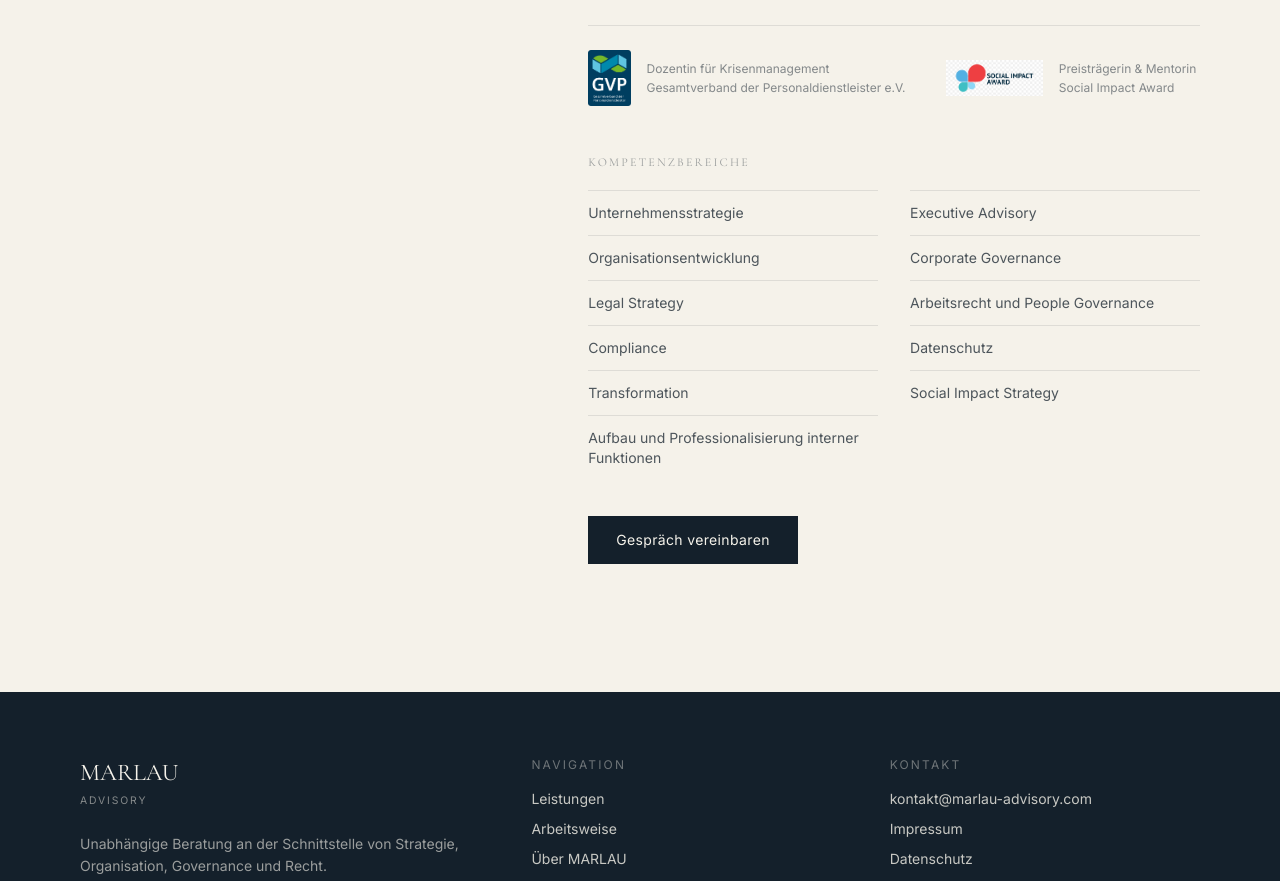
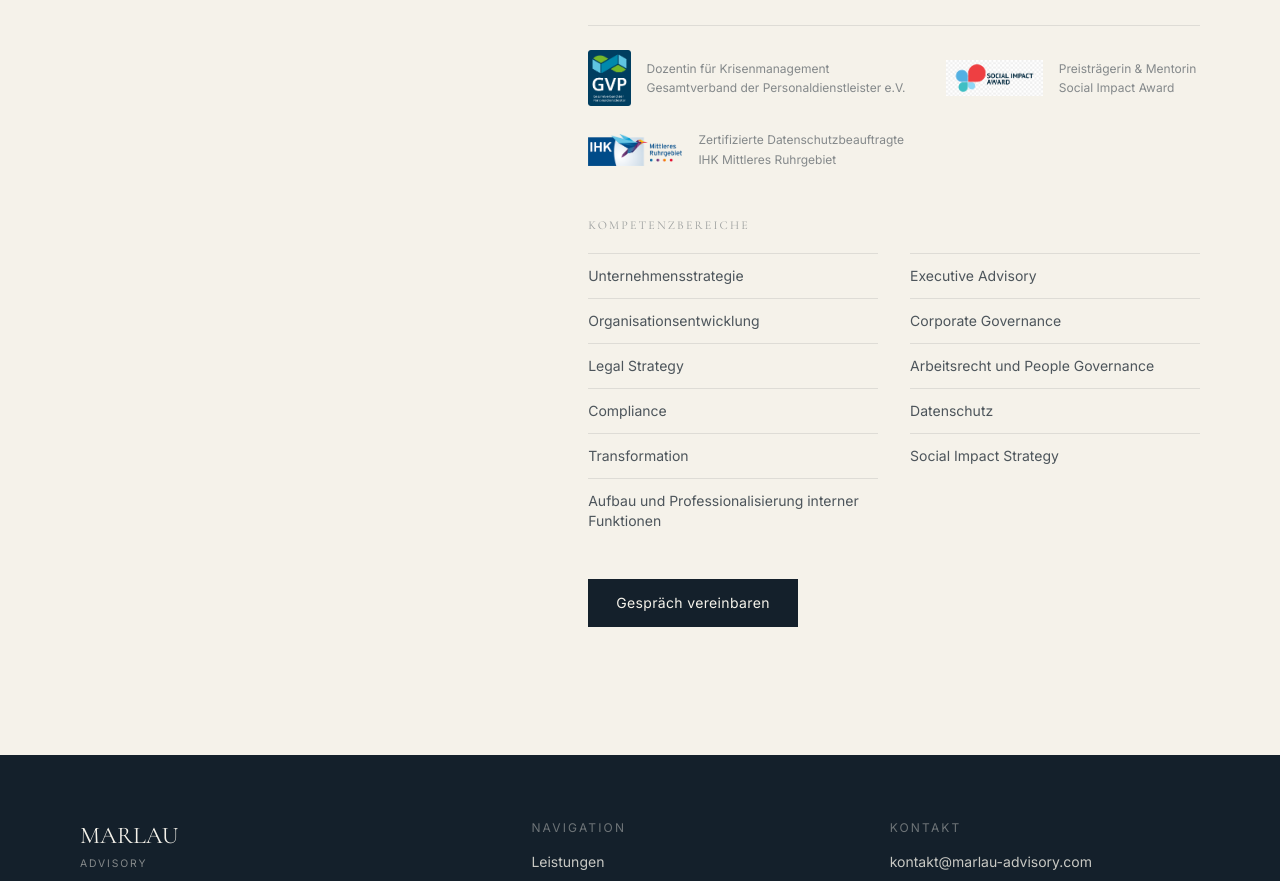
Before and after one commit to minalaura/marlau, a Next.js app: page /gruenderin in a window 1280 px wide. Shown: the part 880-1761 px from the top of the page. Built offline with nearby package versions, Linux system fonts and the light colour scheme.

Commit message:
feat: IHK-Logo zur Datenschutzbeauftragten-Zertifizierung ergänzen

```diff
--- a/src/app/gruenderin/page.tsx
+++ b/src/app/gruenderin/page.tsx
@@ -112,6 +112,20 @@ export default function GruenderinPage() {
                   Social Impact Award
                 </p>
               </div>
+              <div className="flex items-center gap-4">
+                <Image
+                  src="/IHK-Mittleres-Ruhrgebiet.png"
+                  alt="IHK Mittleres Ruhrgebiet"
+                  width={160}
+                  height={56}
+                  className="h-8 w-auto"
+                />
+                <p className="text-xs leading-relaxed text-navy/50">
+                  Zertifizierte Datenschutzbeauftragte
+                  <br />
+                  IHK Mittleres Ruhrgebiet
+                </p>
+              </div>
             </div>
 
             <h2 className="mt-12 text-xs uppercase tracking-widest2 text-navy/40">
```
